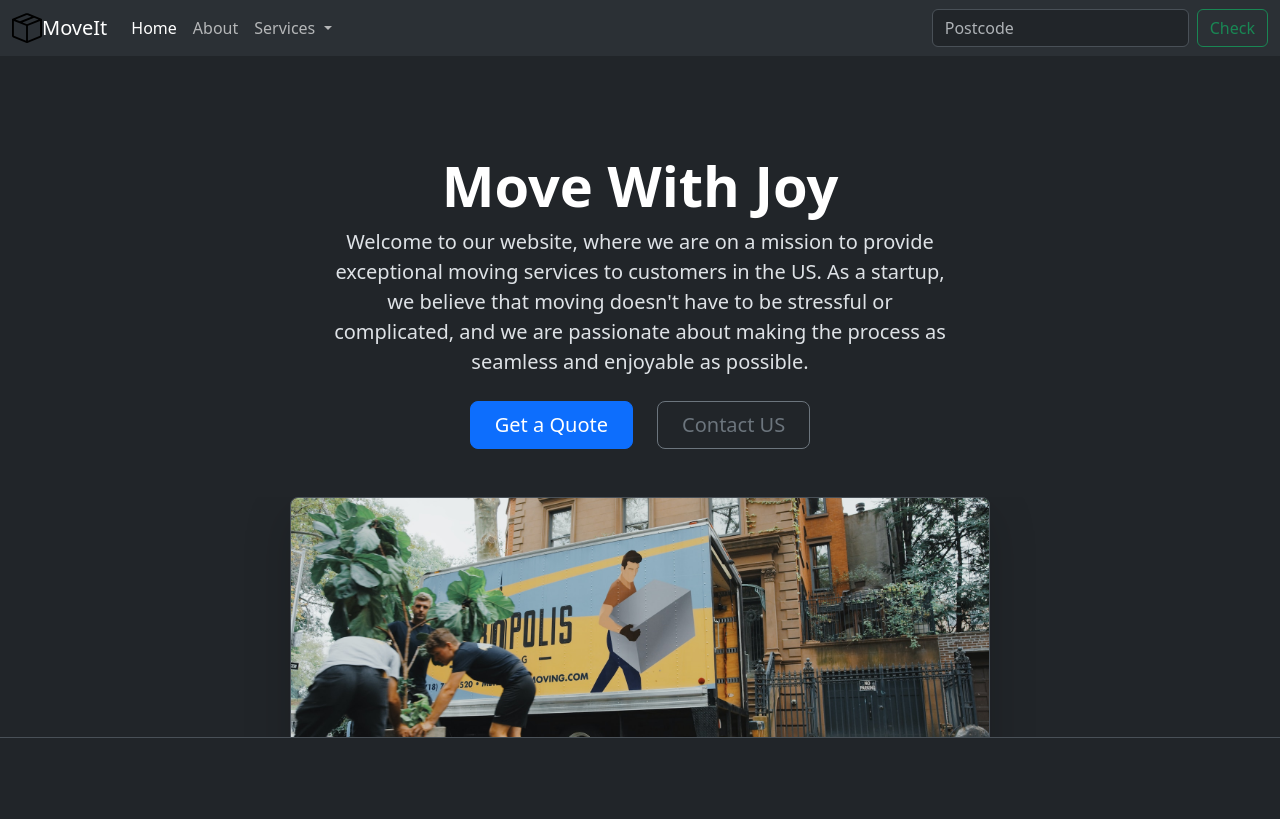
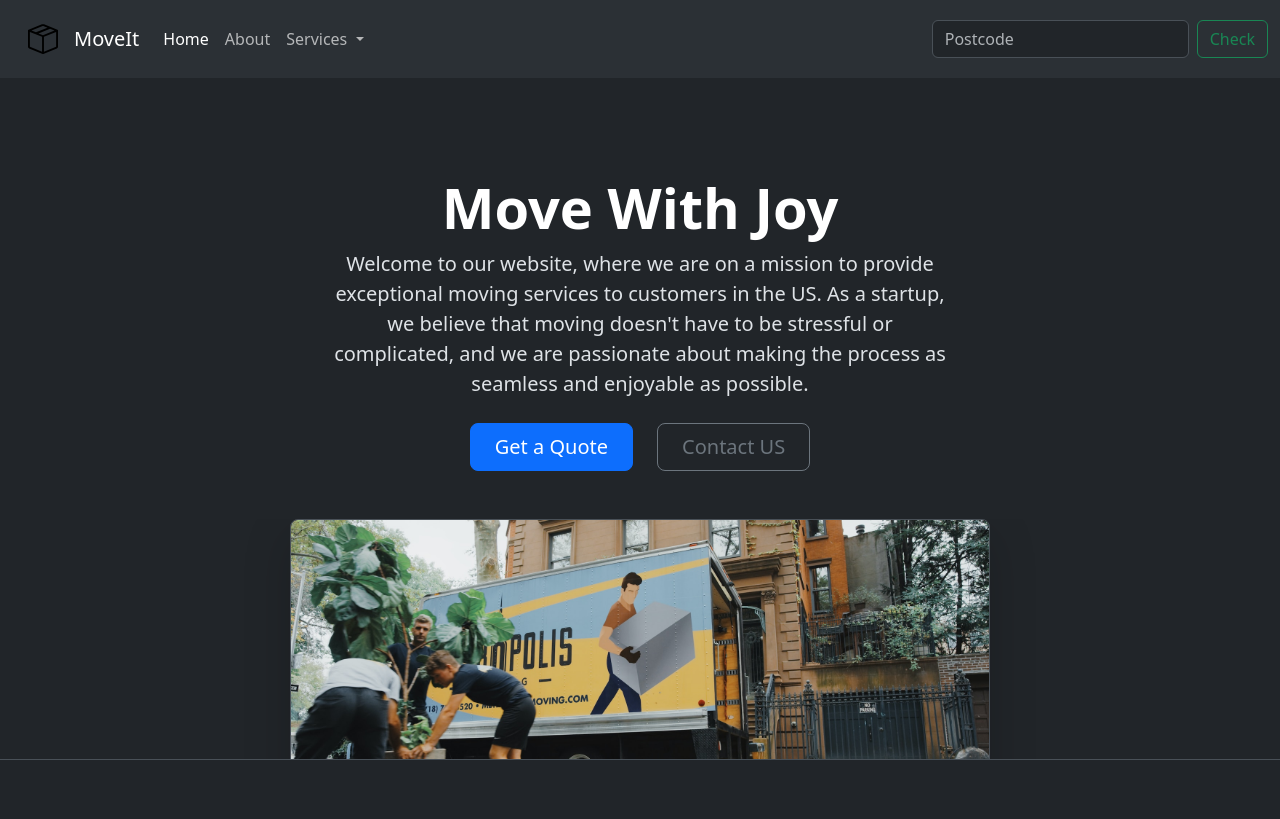
Before and after one commit to ArpitUpadhyay1009/move-it, a plain HTML site: page index.html in a window 1280 px wide. Shown: the top 819 px of the page. Drawn offline with nearby package versions, Linux system fonts and the light colour scheme.

Commit message:
Update index.html

```diff
--- a/index.html
+++ b/index.html
@@ -13,13 +13,16 @@
     height: 4rem;
     border-radius: .75rem;
   }
+    .pad{
+      margin: 1rem;
+    }
   </style>
 </head>
 
 <body>
   <nav class="navbar navbar-expand-lg bg-body-tertiary">
     <div class="container-fluid">
-      <img src="box-seam.svg" alt="" height="30">
+      <img src="box-seam.svg" alt="" height="30" class="pad">
       <a class="navbar-brand" href="#">MoveIt</a>
       <button class="navbar-toggler" type="button" data-bs-toggle="collapse" data-bs-target="#navbarSupportedContent" aria-controls="navbarSupportedContent" aria-expanded="false" aria-label="Toggle navigation">
         <span class="navbar-toggler-icon"></span>
```
